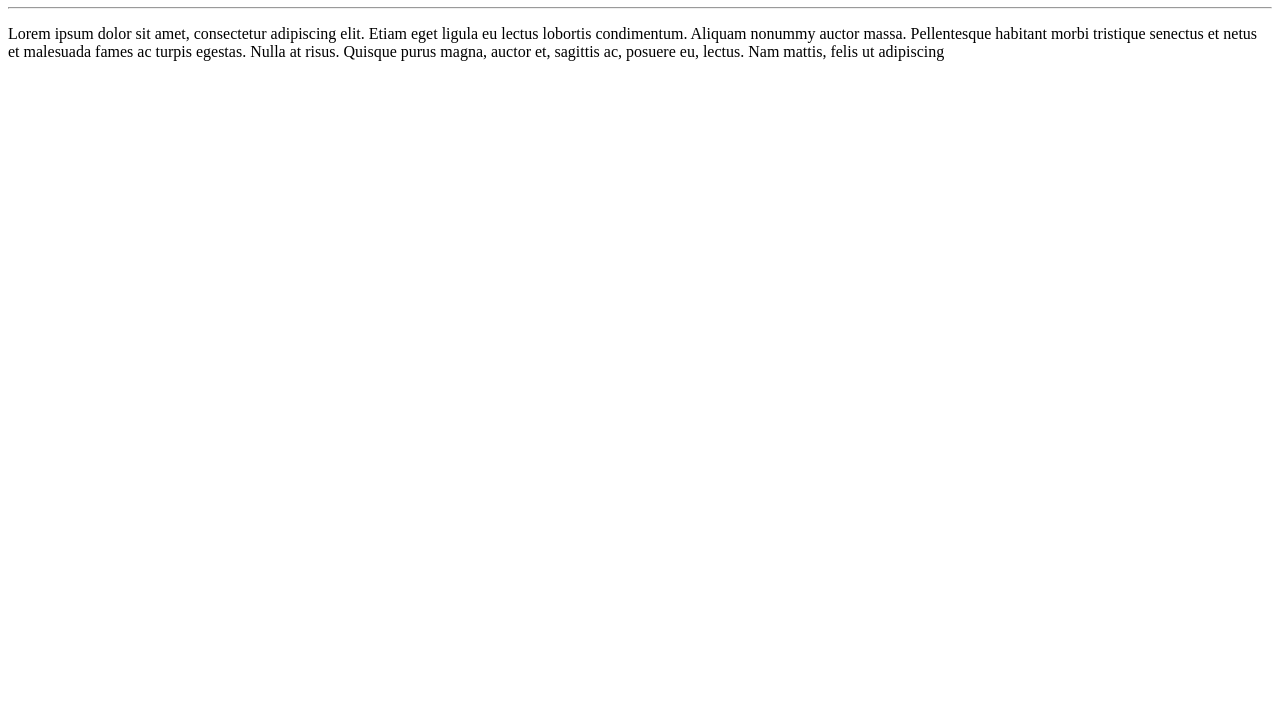
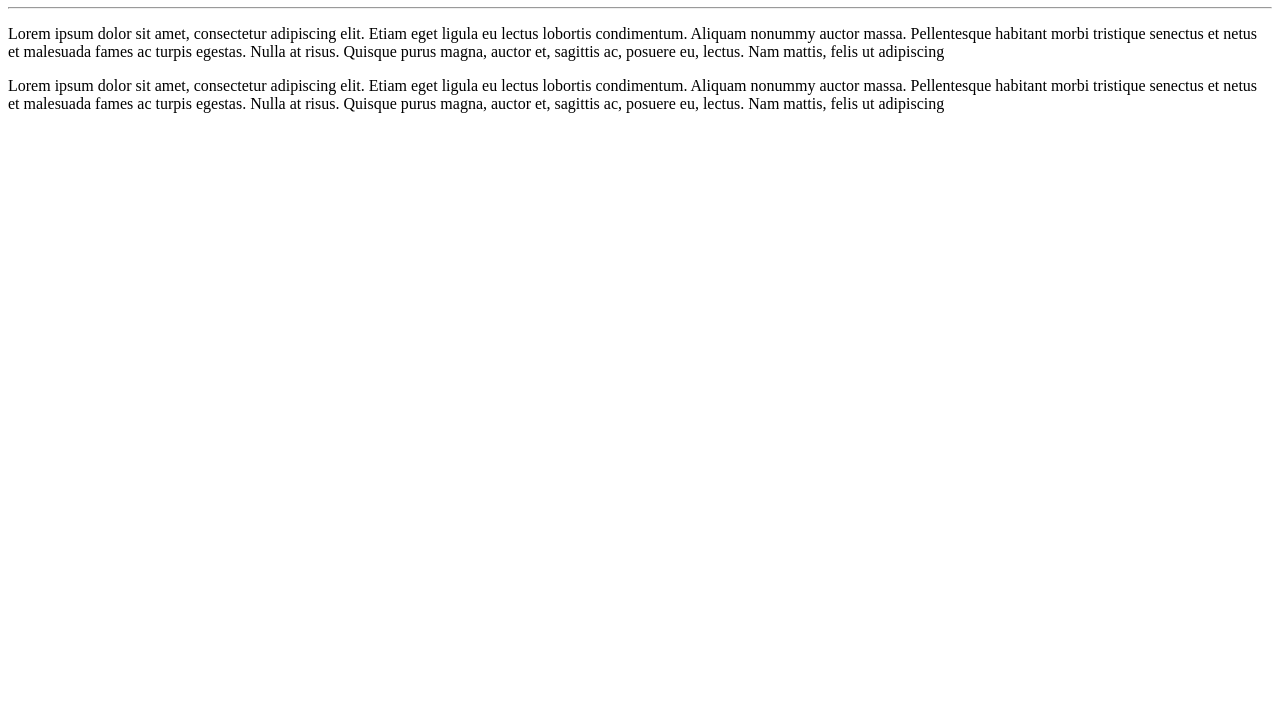
Before and after one commit to Luke02su/Ol---Mundo, a plain HTML site: page site-exemplo/index.html in a window 1280 px wide. Shown: the part 73-800 px from the top of the page. Drawn offline with Linux system fonts and the light colour scheme.

Commit message:
Adicionei um parágrafo

```diff
--- a/site-exemplo/index.html
+++ b/site-exemplo/index.html
@@ -15,5 +15,12 @@
 	Quisque purus magna, auctor et, sagittis ac, posuere eu, lectus.
 	Nam mattis, felis ut adipiscing</p>
 
+		<p>Lorem ipsum dolor sit amet, consectetur adipiscing elit. Etiam
+	eget ligula eu lectus lobortis condimentum. Aliquam nonummy
+	auctor massa. Pellentesque habitant morbi tristique senectus
+	et netus et malesuada fames ac turpis egestas. Nulla at risus.
+	Quisque purus magna, auctor et, sagittis ac, posuere eu, lectus.
+	Nam mattis, felis ut adipiscing</p>
+
 </body>
 </html>
```
